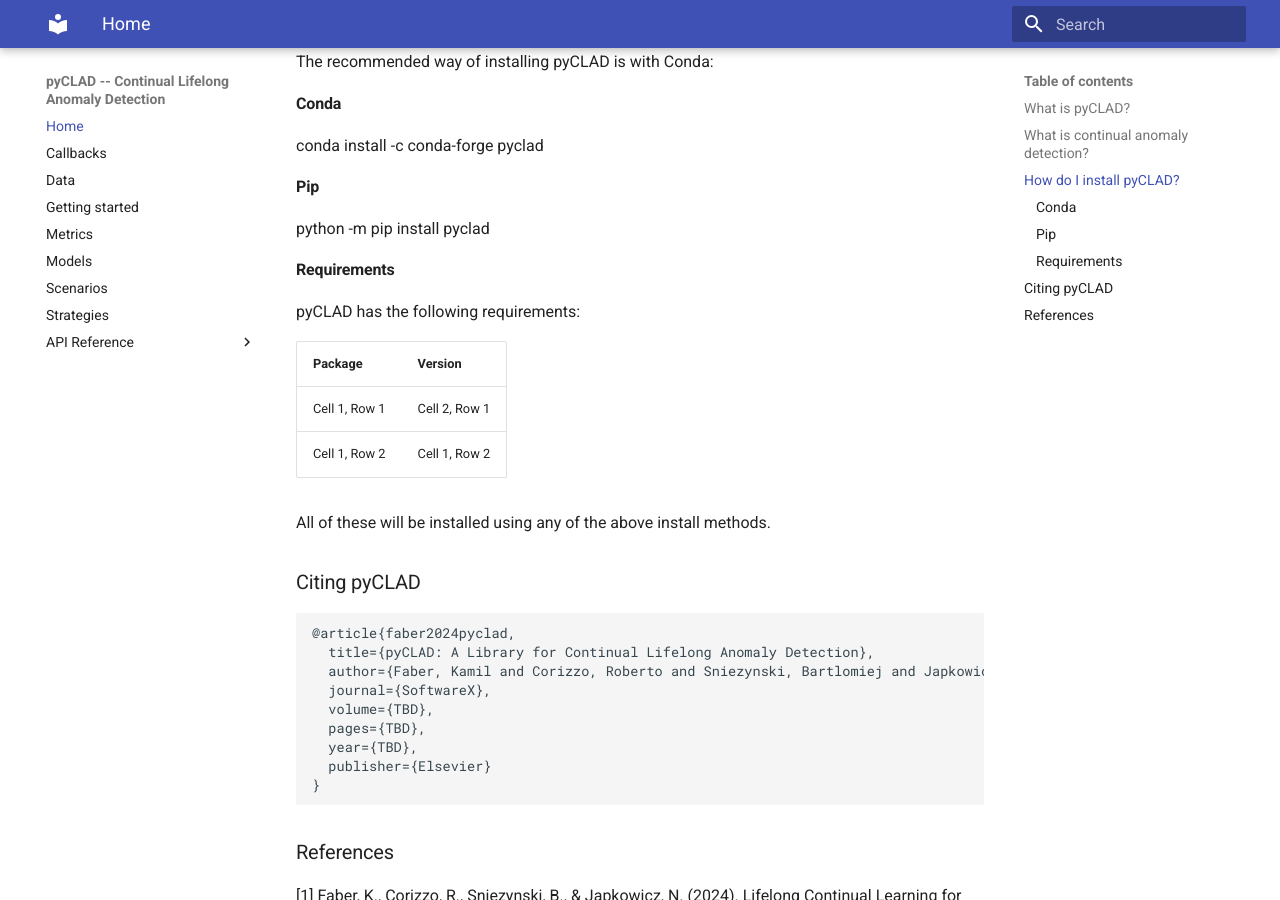
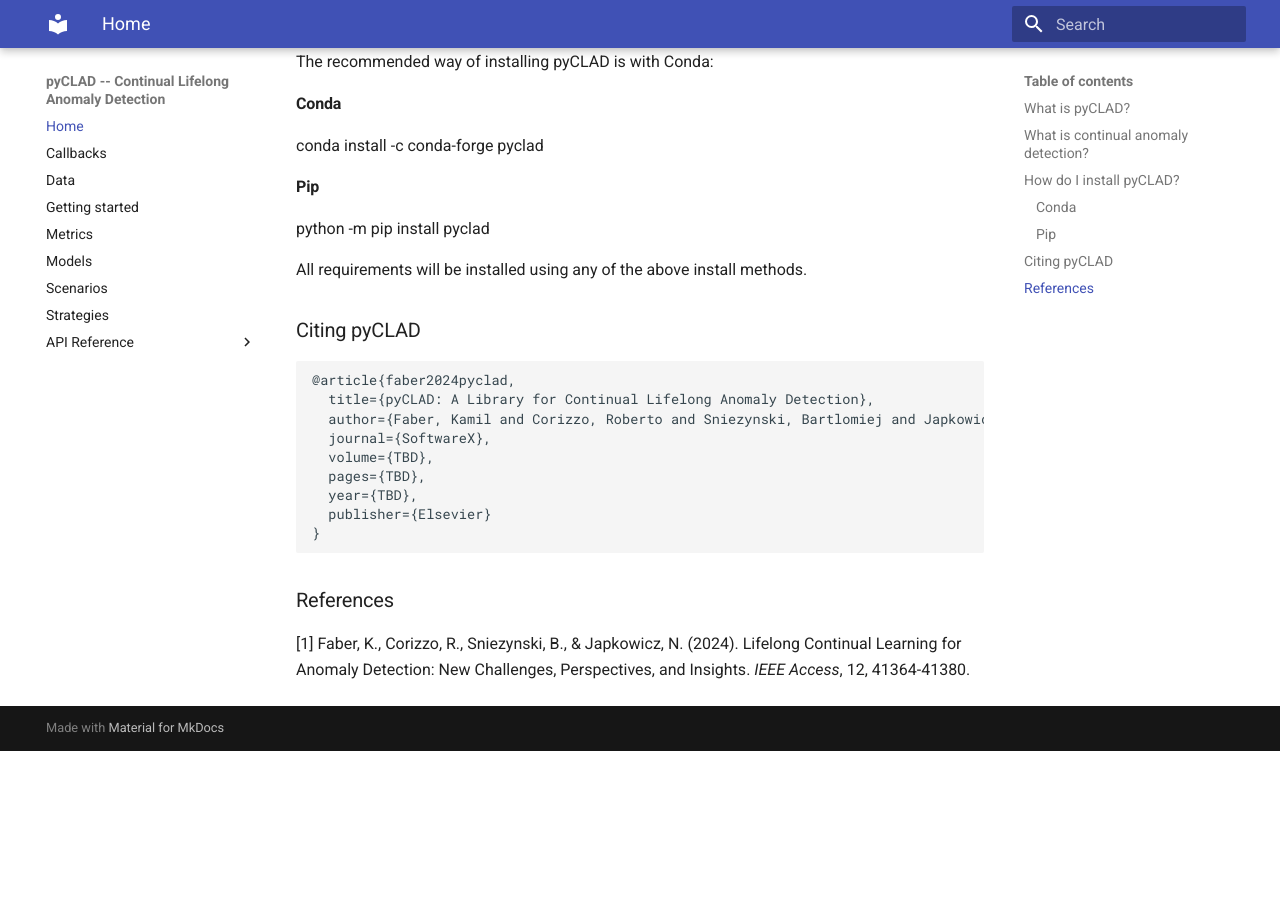
Before and after one commit to lifelonglab/pyCLAD, an MkDocs documentation site: the page built from docs/index.md, in a window 1280 px wide and 900 px high, scrolled down 1388 px. Built offline with MkDocs 1.6.1 and Material for MkDocs 9.7.7, drawn with Linux system fonts in a browser that asks for light colours; after the commit the page ends 2139 px from its top, so only the background shows below that.

Commit message:
Docs update

```diff
--- a/docs/index.md
+++ b/docs/index.md
@@ -38,15 +38,7 @@
 #### Pip
 python -m pip install pyclad
 
-#### Requirements
-pyCLAD has the following  requirements:
-
-| Package       | Version       |
-|---------------|---------------|
-| Cell 1, Row 1 | Cell 2, Row 1 |
-| Cell 1, Row 2 | Cell 1, Row 2 |
-
-All of these will be installed using any of the above install methods.
+All requirements will be installed using any of the above install methods.
 
 
 ### Citing pyCLAD
```
Also changed, not shown: docs/getting_started.md (+1 -1 lines).
